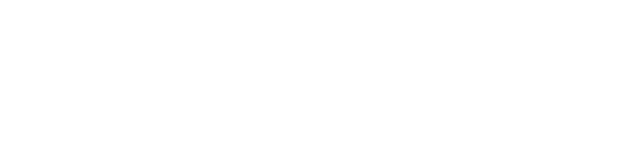
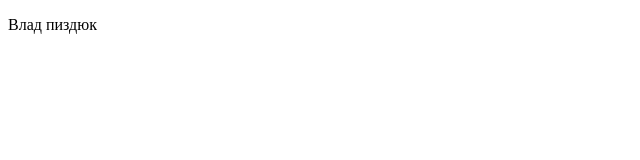
Before and after one commit to magnum4520/Repository-0.1, a plain HTML site: page 01/index.html in a window 1280 px wide. Shown: the whole page, without its empty margins (0-640 px from the left). Drawn offline with Linux system fonts and the light colour scheme.

Commit message:
Это второй коммит

```diff
--- a/01/index.html
+++ b/01/index.html
@@ -7,7 +7,7 @@
 </head>
 <body>
 
-
+<p>Влад пиздюк</p>
 
 
     <script src="/script.js"></script>
```
